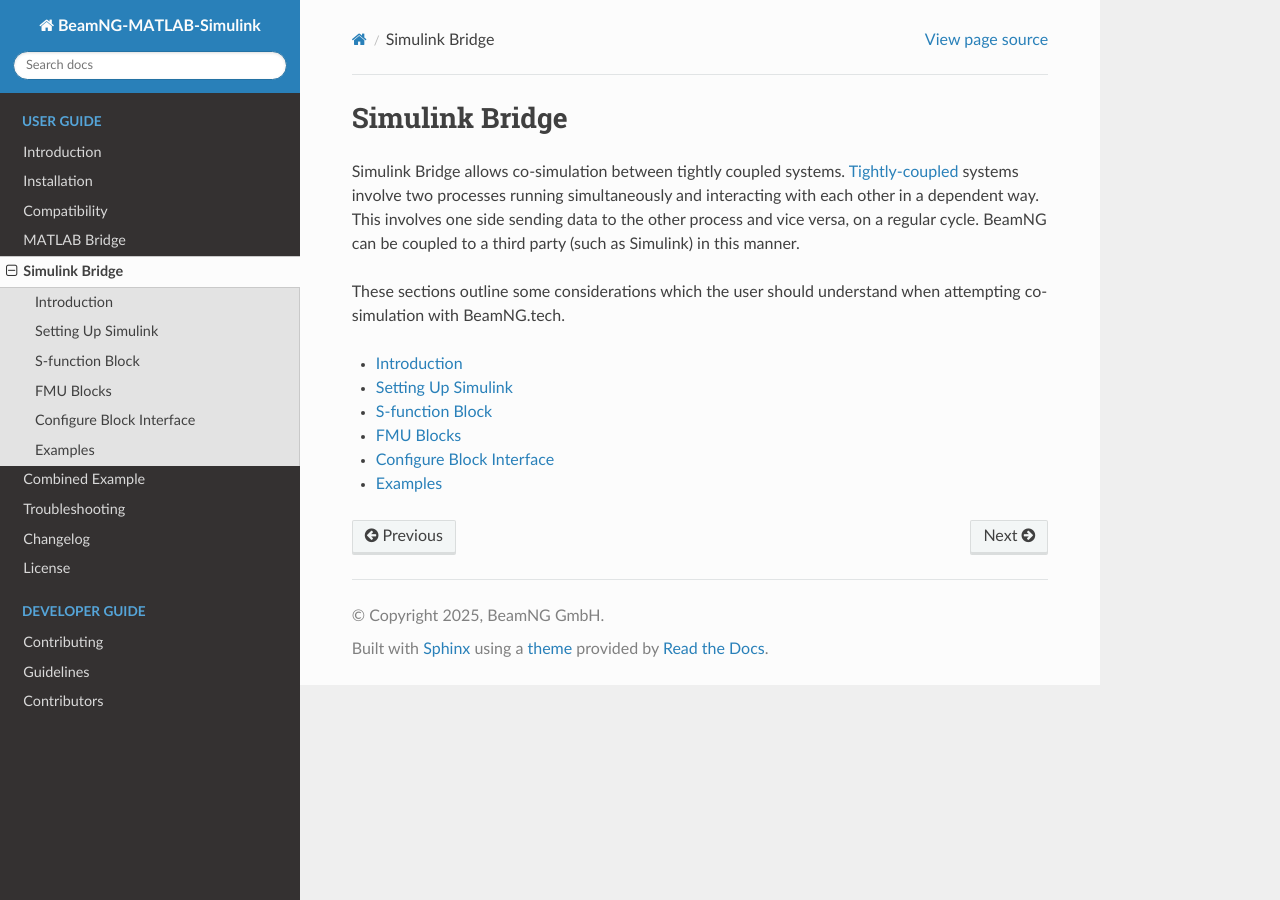
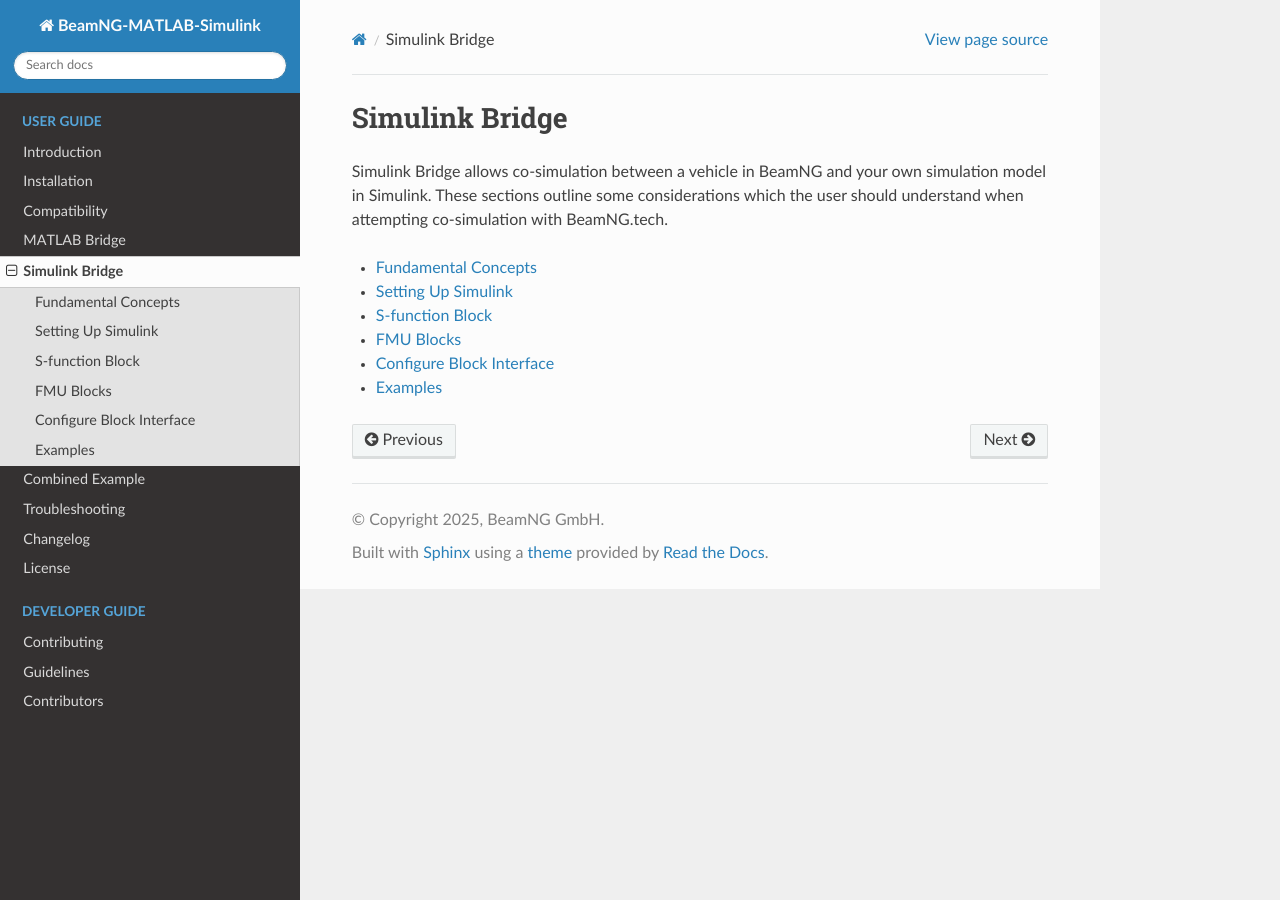
Before and after one commit to BeamNG/BeamNG-MATLAB-Simulink-integration, a Sphinx documentation site: the page built from docs/source/simulink/index.rst, in a window 1280 px wide. Built offline with Sphinx 7.4.7 and the Read the Docs theme 3.1.0, drawn with Linux system fonts in a browser that asks for light colours.

Commit message:
Rename file

```diff
--- a/docs/source/simulink/index.rst
+++ b/docs/source/simulink/index.rst
@@ -2,15 +2,13 @@
 Simulink Bridge
 ===============
 
-Simulink Bridge allows co-simulation between tightly coupled systems.
-`Tightly-coupled <https://documentation.beamng.com/beamng_tech/cosimulationeditor/tight_coupling/>`_ systems involve two processes running simultaneously and interacting with each other in a dependent way. This involves one side sending data to the other process and vice versa, on a regular cycle. BeamNG can be coupled to a third party (such as Simulink) in this manner.
-
+Simulink Bridge allows co-simulation between a vehicle in BeamNG and your own simulation model in Simulink.
 These sections outline some considerations which the user should understand when attempting co-simulation with BeamNG.tech.
 
 .. toctree::
    :maxdepth: 1
 
-   introduction.md
+   fundamentals.md
    setting_up_simulink.md
    s_function.md
    fmu.md
```
Also changed, not shown: docs/source/simulink/fundamentals.md (renamed from docs/source/simulink/introduction.md, +3 -1 lines).
